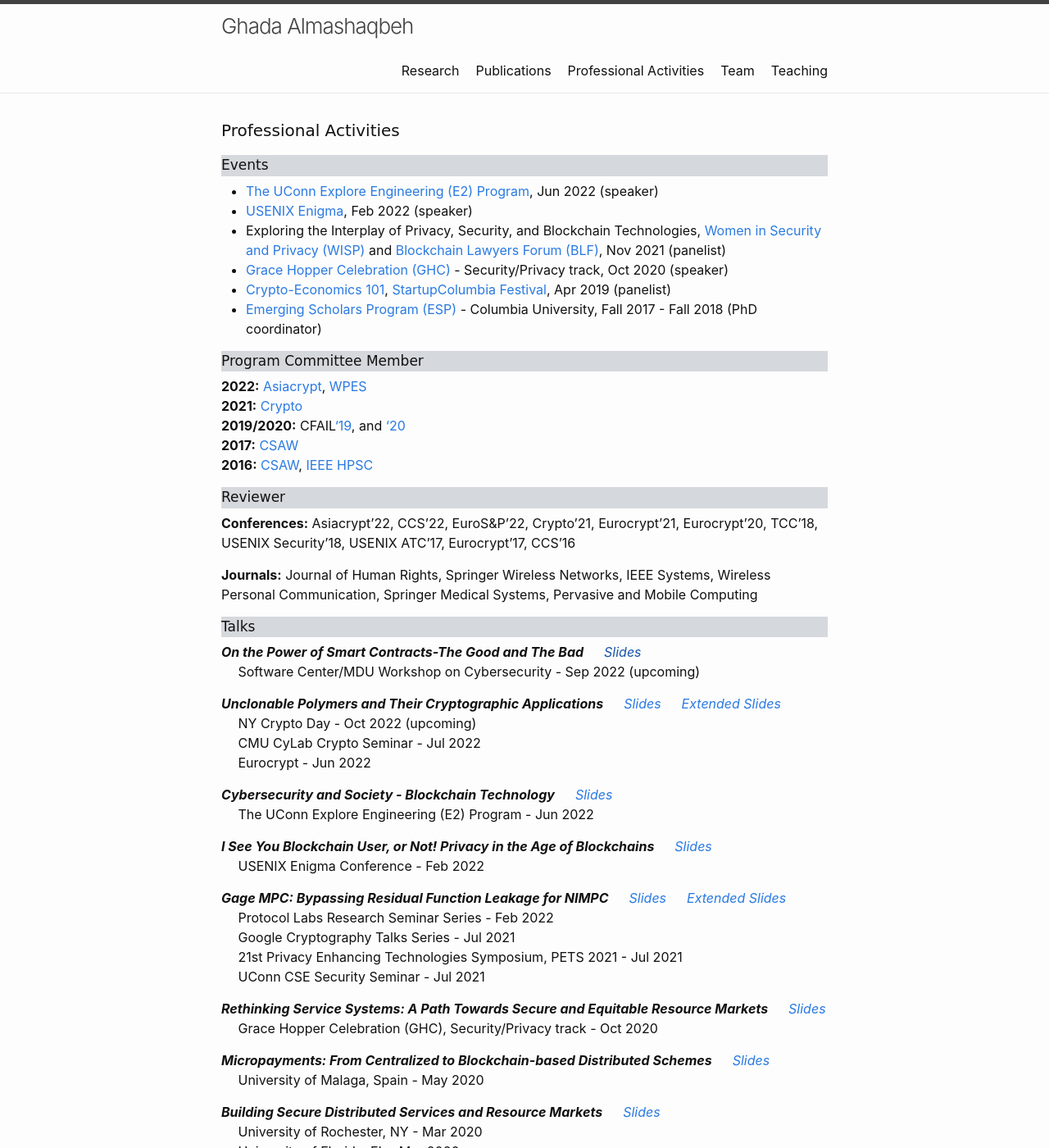
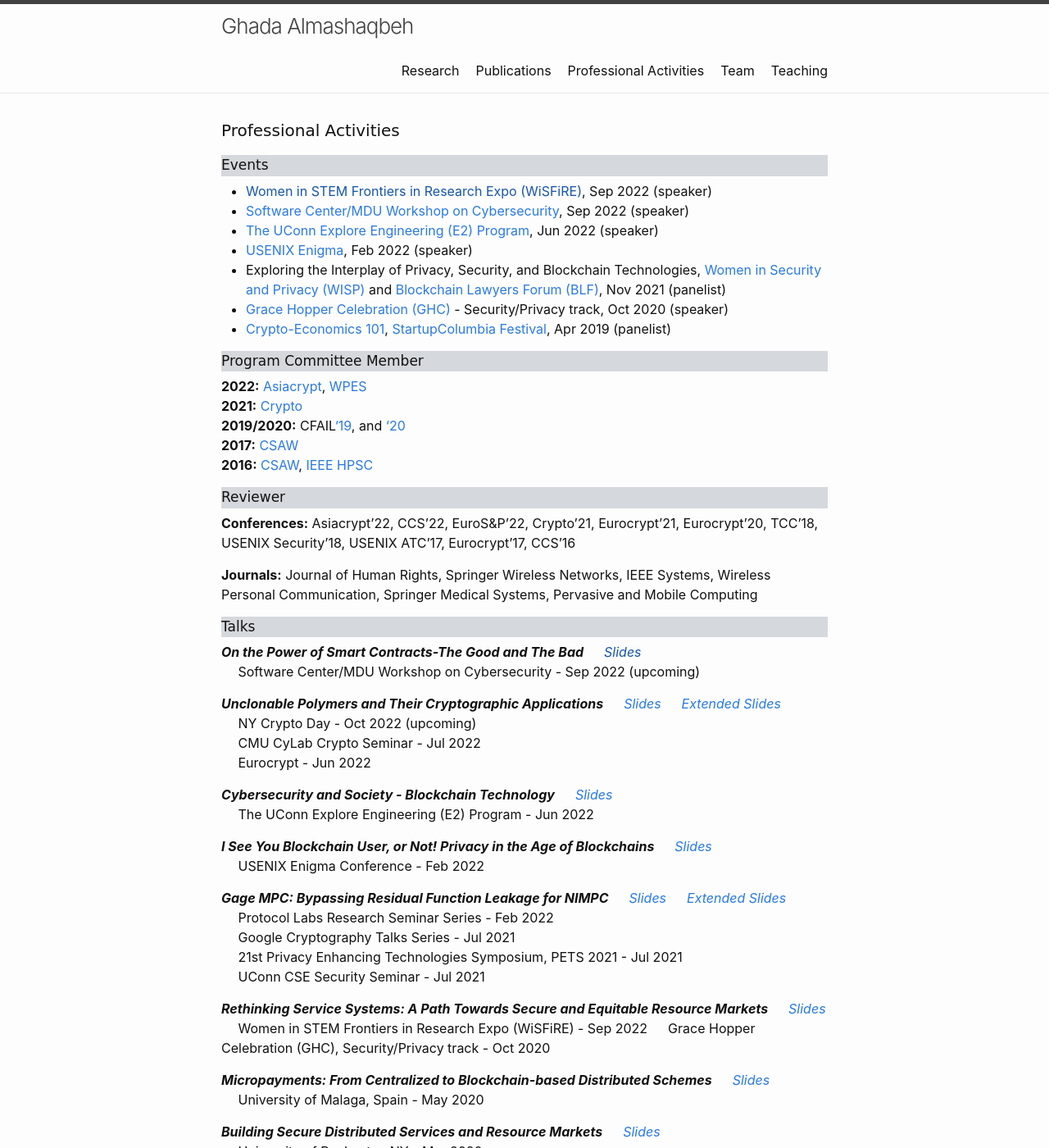
Before and after one commit to GhadaAlmashaqbeh/GhadaAlmashaqbeh.github.io, a Jekyll site: the page built from 03-talks.md, in a window 1280 px wide and 1400 px high. Shown: the whole window at 82% size. Built offline with Jekyll 4.4.1, drawn with Linux system fonts in a browser that asks for light colours.

Commit message:
update talks

```diff
--- a/03-talks.md
+++ b/03-talks.md
@@ -8,12 +8,13 @@ permalink: /activities/
 
 <div style="font-family: 'Comic Sans MS'; font-size:17px; background-color:rgb(213, 216, 220);margin-bottom:6px;">Events</div>
 
+* [Women in STEM Frontiers in Research Expo (WiSFiRE)](), Sep 2022 (speaker) <br/>
+* [Software Center/MDU Workshop on Cybersecurity](https://www.software-center.se/event/ws_cybersecurity_mdu/), Sep 2022 (speaker) <br/>
 * [The UConn Explore Engineering (E2) Program](https://inclusion.engr.uconn.edu/explore-engineering/), Jun 2022 (speaker) <br/>
 * [USENIX Enigma](https://www.usenix.org/conference/enigma2022), Feb 2022 (speaker) <br/>
 * Exploring the Interplay of Privacy, Security, and Blockchain Technologies, [Women in Security and Privacy (WISP)](https://www.wisporg.com/) and [Blockchain Lawyers Forum (BLF)](https://www.blockchainlawyersforum.com/), Nov 2021 (panelist) <br/>
 * [Grace Hopper Celebration (GHC)](https://ghc.anitab.org/) - Security/Privacy track, Oct 2020 (speaker) <br/>
 * [Crypto-Economics 101](https://startup-columbia.squarespace.com/panels-keynotes/2019/04/06/crypto-economics-101), [StartupColumbia Festival](https://www.startupcolumbia.org/2019-festival), Apr 2019 (panelist) <br/>
-* [Emerging Scholars Program (ESP)](https://www.cs.columbia.edu/esp/) - Columbia University, Fall 2017 - Fall 2018 (PhD coordinator) <br/>
 
 
 <div style="font-family: 'Comic Sans MS'; font-size:17px; background-color:rgb(213, 216, 220);margin-bottom:6px;">Program Committee Member</div>
@@ -55,6 +56,7 @@ permalink: /activities/
 &emsp; UConn CSE Security Seminar - Jul 2021
 
 ***Rethinking Service Systems: A Path Towards Secure and Equitable Resource Markets*** &emsp; [_Slides_](../slides/ghc-2020-talk.pdf)<br/>
+&emsp; Women in STEM Frontiers in Research Expo (WiSFiRE) - Sep 2022
 &emsp; Grace Hopper Celebration (GHC), Security/Privacy track - Oct 2020
 
 ***Micropayments: From Centralized to Blockchain-based Distributed Schemes*** &emsp; [_Slides_](../slides/micropayments-talk.pdf)<br/>
```
